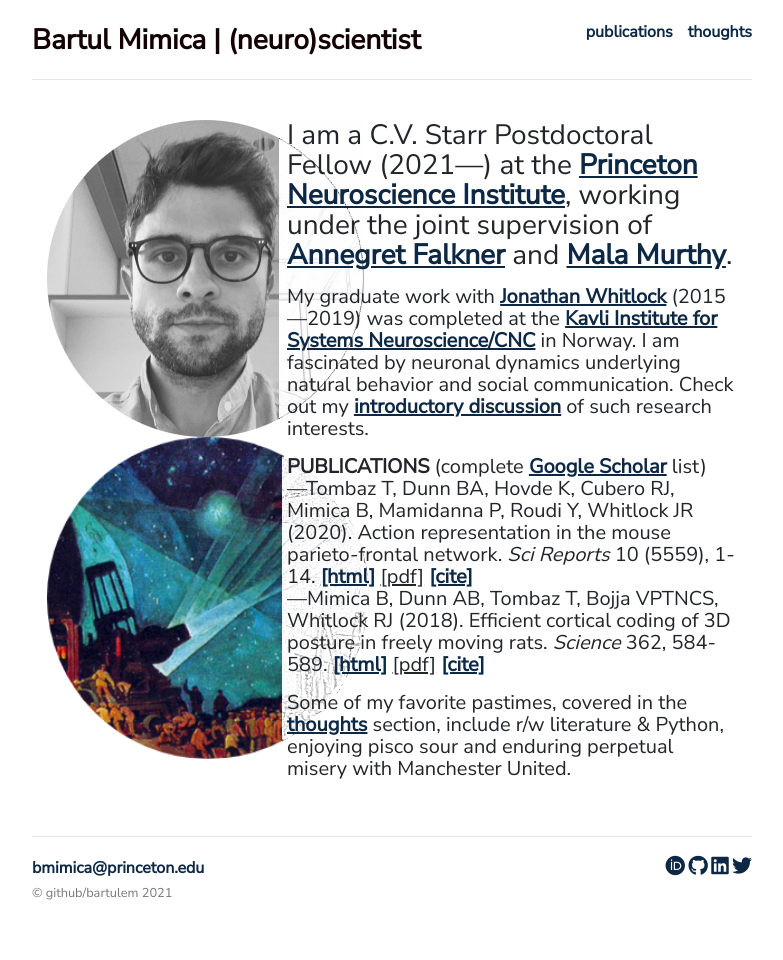
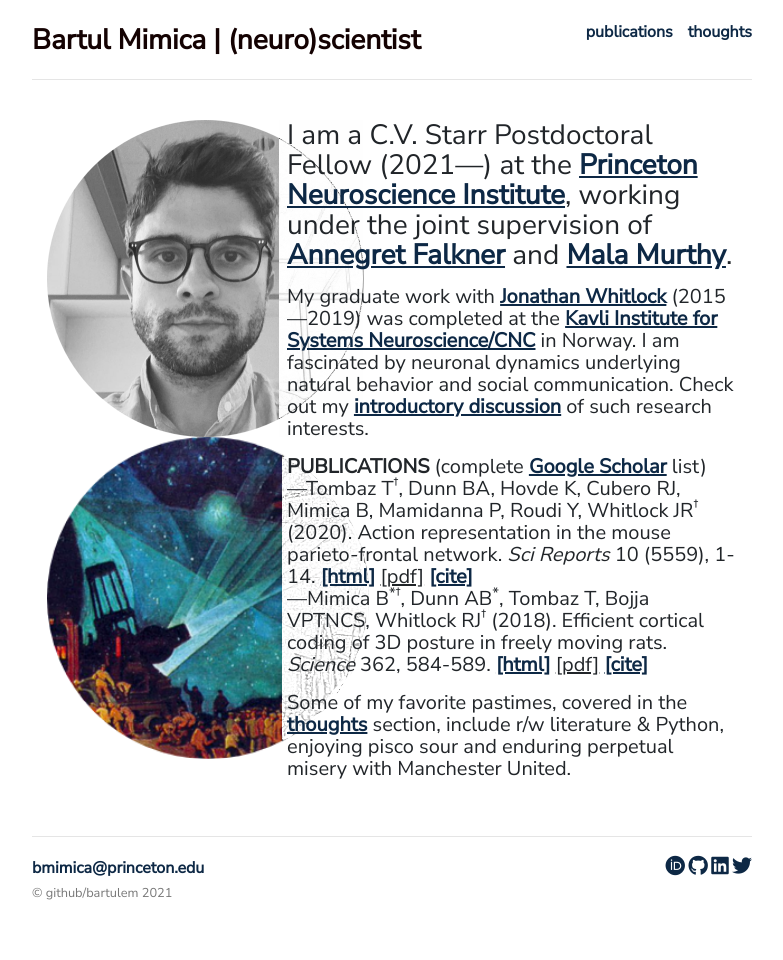
Before and after one commit to bartulem/bartulem.github.io, a Jekyll site: the page built from index.html, in a window 1280 px wide. Shown: the whole page, without its empty margins (248-1031 px from the left). Built offline with Jekyll 4.4.1, drawn with Linux system fonts in a browser that asks for light colours; nearby versions of some CDN libraries; comment, search, counter and statistics services are not loaded; a style sheet for code colours, icons or effects is not loaded.

Commit message:
2022 format v47

```diff
--- a/index.html
+++ b/index.html
@@ -16,8 +16,8 @@
 
 	<p>My graduate work with <a style= "text-decoration: underline" target="_blank" href="https://www.whitlocklab.org/">Jonathan Whitlock</a> (2015—2019) was completed at the <a style= "text-decoration: underline" target="_blank" href="https://www.ntnu.edu/kavli">Kavli Institute for Systems Neuroscience/CNC</a> in Norway. I am fascinated by neuronal dynamics underlying natural behavior and social communication. Check out my <a style= "text-decoration: underline" href="https://bartulem.github.io/thoughts/2020/03/05/comp-neuroethology/">introductory discussion</a> of such research interests. </p>
 
-	<p><b>PUBLICATIONS</b> (complete <a href="https://scholar.google.no/citations?user=aUeOyr8AAAAJ&hl=en" target="_blank"><u>Google Scholar</u></a> list) <br/> —Tombaz T, Dunn BA, Hovde K, Cubero RJ, Mimica B, Mamidanna P, Roudi Y, Whitlock JR (2020). Action representation in the mouse parieto-frontal network. <em>Sci Reports</em> 10 (5559), 1-14. <a href="https://www.nature.com/articles/s41598-020-62089-6?error=cookies_not_supported&code=e0a538d4-9569-4b30-b2d1-d78d1c8e03b3" target="_blank"><u>[html]</u></a> <u>[pdf]</u> <a href="/files/tombaz2020.bib" download><u>[cite]</u></a>
-	<br/>—Mimica B, Dunn AB, Tombaz T, Bojja VPTNCS, Whitlock RJ (2018). Efficient cortical coding of 3D posture in freely moving rats. <em>Science</em> 362, 584-589. <a href="https://science.sciencemag.org/content/362/6414/584" target="_blank"><u>[html]</u></a> <u>[pdf]</u> <a href="/files/mimica2018.bib" download><u>[cite]</u></a></p>
+	<p><b>PUBLICATIONS</b> (complete <a href="https://scholar.google.no/citations?user=aUeOyr8AAAAJ&hl=en" target="_blank"><u>Google Scholar</u></a> list) <br/> —Tombaz T<sup>†</sup>, Dunn BA, Hovde K, Cubero RJ, Mimica B, Mamidanna P, Roudi Y, Whitlock JR<sup>†</sup> (2020). Action representation in the mouse parieto-frontal network. <em>Sci Reports</em> 10 (5559), 1-14. <a href="https://www.nature.com/articles/s41598-020-62089-6?error=cookies_not_supported&code=e0a538d4-9569-4b30-b2d1-d78d1c8e03b3" target="_blank"><u>[html]</u></a> <u>[pdf]</u> <a href="/files/tombaz2020.bib" download><u>[cite]</u></a>
+	<br/>—Mimica B<sup>*†</sup>, Dunn AB<sup>*</sup>, Tombaz T, Bojja VPTNCS, Whitlock RJ<sup>†</sup> (2018). Efficient cortical coding of 3D posture in freely moving rats. <em>Science</em> 362, 584-589. <a href="https://science.sciencemag.org/content/362/6414/584" target="_blank"><u>[html]</u></a> <u>[pdf]</u> <a href="/files/mimica2018.bib" download><u>[cite]</u></a></p>
 
 	<p>Some of my favorite pastimes, covered in the <a style= "text-decoration: underline" href="https://bartulem.github.io/thoughts/">thoughts</a> section, include r/w literature & Python, enjoying pisco sour and enduring perpetual misery with Manchester United.</p>
 	</div>
```
